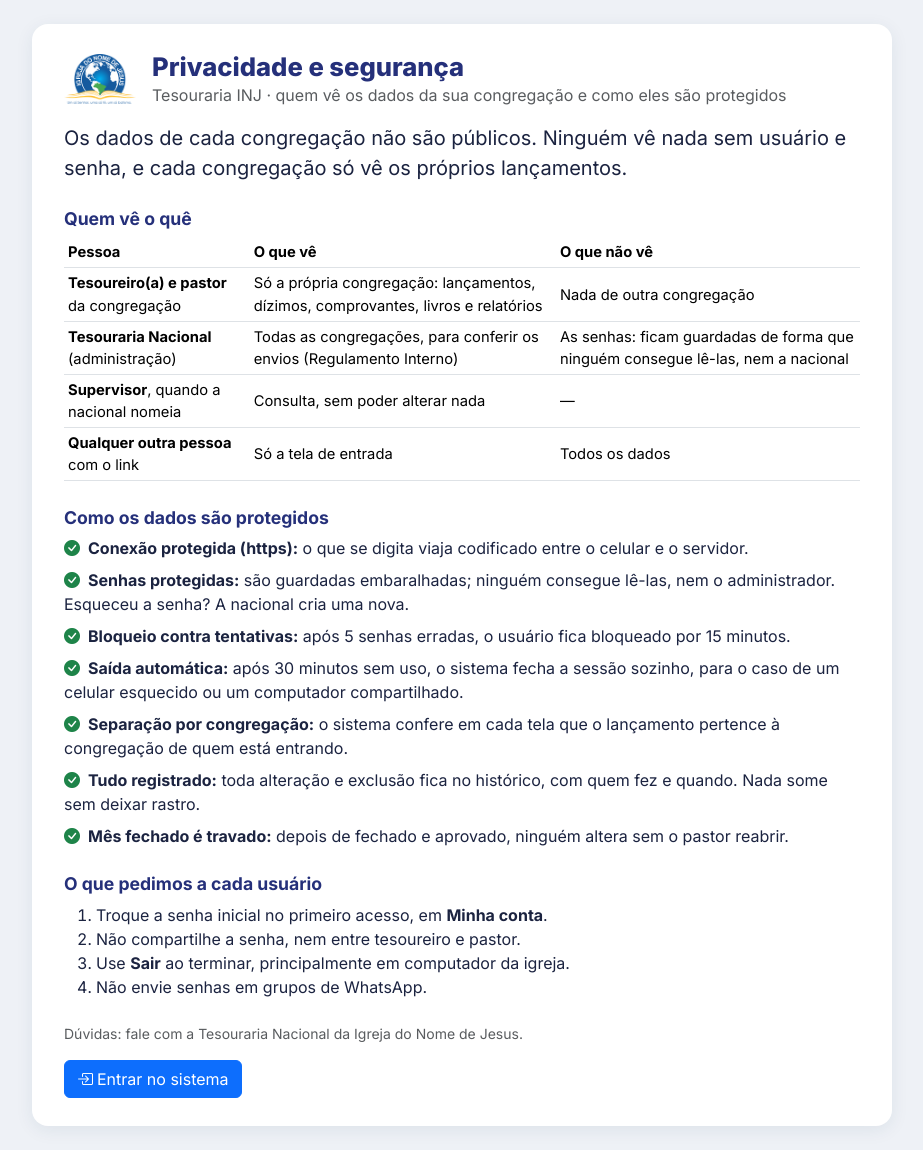
After one commit to CarlosjhcINJ/tesouraria-inj, a Flask app: page /privacidade in a window 1280 px wide. The commit adds this page. Shown: the whole page, without its empty margins (178-1101 px from the left). Run offline with Flask 3, Linux system fonts and the light colour scheme; some libraries are stand-ins or nearby versions.

Commit message:
Segurança: saída automática após 30 min, cabeçalhos de proteção, página Privacidade e segurança e teste de isolamento entre congregações
Co-Authored-By: Claude Opus 5.5 <noreply@anthropic.com>
Claude-Session: https://claude.ai/code/session_01QBoTViCtjnFNZfTGFVTzc6

```diff
--- a/app.py
+++ b/app.py
@@ -25,7 +25,7 @@ app.config.update(
     SESSION_COOKIE_HTTPONLY=True,
     SESSION_COOKIE_SAMESITE='Lax',
     SESSION_COOKIE_SECURE=os.environ.get('COOKIE_SECURE', '1' if db.IS_PG else '0') == '1',
-    PERMANENT_SESSION_LIFETIME=timedelta(hours=12),
+    PERMANENT_SESSION_LIFETIME=timedelta(hours=8),
     MAX_CONTENT_LENGTH=6 * 1024 * 1024,
 )
 
@@ -339,6 +339,41 @@ def csrf_token():
 
 
 app.jinja_env.globals['csrf_token'] = csrf_token
+
+
+MINUTOS_INATIVO = 30
+
+
+@app.before_request
+def sair_por_inatividade():
+    """Fecha a sessão depois de 30 minutos sem uso (celular esquecido, computador compartilhado)."""
+    if 'user_id' not in session or request.endpoint in ('static', 'login', 'privacidade'):
+        return None
+    agora = datetime.now(timezone.utc).timestamp()
+    ultimo = session.get('_ultimo', agora)
+    if agora - ultimo > MINUTOS_INATIVO * 60:
+        session.clear()
+        flash(f'Por segurança, a sessão foi encerrada após {MINUTOS_INATIVO} minutos sem uso. Entre de novo.', 'info')
+        return redirect(url_for('login'))
+    session['_ultimo'] = agora
+    return None
+
+
+@app.after_request
+def cabecalhos_seguranca(resp):
+    resp.headers.setdefault('X-Frame-Options', 'DENY')
+    resp.headers.setdefault('X-Content-Type-Options', 'nosniff')
+    resp.headers.setdefault('Referrer-Policy', 'same-origin')
+    if app.config.get('SESSION_COOKIE_SECURE'):
+        resp.headers.setdefault('Strict-Transport-Security', 'max-age=31536000')
+    if 'user_id' in session and request.endpoint != 'static':
+        resp.headers['Cache-Control'] = 'no-store'   # botão "voltar" não mostra dados depois de sair
+    return resp
+
+
+@app.route('/privacidade')
+def privacidade():
+    return render_template('privacidade.html')
 
 
 @app.before_request
--- a/templates/base.html
+++ b/templates/base.html
@@ -77,6 +77,7 @@
     {% endif %}
     <div class="nav-section mt-2">SISTEMA</div>
     <a href="{{ url_for('minha_conta') }}" class="nav-item {% if ep == 'minha_conta' %}active{% endif %}"><i class="bi bi-person-gear"></i> Minha conta</a>
+    <a href="{{ url_for('privacidade') }}" class="nav-item" target="_blank"><i class="bi bi-shield-lock"></i> Privacidade e segurança</a>
   </nav>
 
   <div class="sidebar-footer">
--- a/templates/login.html
+++ b/templates/login.html
@@ -81,7 +81,7 @@
   </form>
 
   <div class="footer-text">
-    Sem acesso? Fale com o administrador do sistema.
+    <i class="bi bi-shield-lock"></i> Seus dados são protegidos: <a href="{{ url_for('privacidade') }}">veja quem vê o quê</a>.<br/>Sem acesso? Fale com o administrador do sistema.
   </div>
 </div>
 <script src="https://cdn.jsdelivr.net/npm/bootstrap@5.3.2/dist/js/bootstrap.bundle.min.js"></script>
--- /dev/null
+++ b/templates/privacidade.html
@@ -0,0 +1,59 @@
+<!DOCTYPE html>
+<html lang="pt-BR">
+<head>
+<meta charset="UTF-8"/><meta name="viewport" content="width=device-width, initial-scale=1"/>
+<title>Privacidade e segurança — Tesouraria INJ</title>
+<link href="https://cdn.jsdelivr.net/npm/bootstrap@5.3.2/dist/css/bootstrap.min.css" rel="stylesheet"/>
+<link href="https://cdn.jsdelivr.net/npm/bootstrap-icons@1.11.3/font/bootstrap-icons.min.css" rel="stylesheet"/>
+<link href="https://fonts.googleapis.com/css2?family=Inter:wght@400;600;700;800&display=swap" rel="stylesheet"/>
+<style>
+  body { font-family: Inter, Arial, sans-serif; background: #eef1f6; color: #1b2340; }
+  .folha { max-width: 860px; margin: 24px auto; background: #fff; border-radius: 16px; padding: 28px 32px; box-shadow: 0 4px 18px rgba(26,58,92,.08); }
+  h1 { color: #25307a; font-weight: 800; font-size: 1.6rem; } h2 { color: #25307a; font-size: 1.1rem; font-weight: 700; margin-top: 1.6rem; }
+  .ok { color: #1e8449; } td, th { font-size: .92rem; }
+</style>
+</head>
+<body>
+<div class="folha">
+  <div class="d-flex align-items-center gap-3 mb-3">
+    <img src="{{ url_for('static', filename='img/logo-inj-160.png') }}" alt="Igreja do Nome de Jesus" style="width:72px"/>
+    <div><h1 class="mb-0">Privacidade e segurança</h1><div class="text-muted">Tesouraria INJ · quem vê os dados da sua congregação e como eles são protegidos</div></div>
+  </div>
+
+  <p class="lead">Os dados de cada congregação <b>não são públicos</b>. Ninguém vê nada sem usuário e senha, e cada congregação só vê os próprios lançamentos.</p>
+
+  <h2>Quem vê o quê</h2>
+  <table class="table table-sm align-middle">
+    <thead><tr><th>Pessoa</th><th>O que vê</th><th>O que não vê</th></tr></thead>
+    <tbody>
+      <tr><td><b>Tesoureiro(a) e pastor</b> da congregação</td><td>Só a própria congregação: lançamentos, dízimos, comprovantes, livros e relatórios</td><td>Nada de outra congregação</td></tr>
+      <tr><td><b>Tesouraria Nacional</b> (administração)</td><td>Todas as congregações, para conferir os envios (Regulamento Interno)</td><td>As senhas: ficam guardadas de forma que ninguém consegue lê-las, nem a nacional</td></tr>
+      <tr><td><b>Supervisor</b>, quando a nacional nomeia</td><td>Consulta, sem poder alterar nada</td><td>—</td></tr>
+      <tr><td><b>Qualquer outra pessoa</b> com o link</td><td>Só a tela de entrada</td><td>Todos os dados</td></tr>
+    </tbody>
+  </table>
+
+  <h2>Como os dados são protegidos</h2>
+  <ul class="list-unstyled">
+    <li class="mb-2"><i class="bi bi-check-circle-fill ok me-2"></i><b>Conexão protegida (https):</b> o que se digita viaja codificado entre o celular e o servidor.</li>
+    <li class="mb-2"><i class="bi bi-check-circle-fill ok me-2"></i><b>Senhas protegidas:</b> são guardadas embaralhadas; ninguém consegue lê-las, nem o administrador. Esqueceu a senha? A nacional cria uma nova.</li>
+    <li class="mb-2"><i class="bi bi-check-circle-fill ok me-2"></i><b>Bloqueio contra tentativas:</b> após 5 senhas erradas, o usuário fica bloqueado por 15 minutos.</li>
+    <li class="mb-2"><i class="bi bi-check-circle-fill ok me-2"></i><b>Saída automática:</b> após 30 minutos sem uso, o sistema fecha a sessão sozinho, para o caso de um celular esquecido ou um computador compartilhado.</li>
+    <li class="mb-2"><i class="bi bi-check-circle-fill ok me-2"></i><b>Separação por congregação:</b> o sistema confere em cada tela que o lançamento pertence à congregação de quem está entrando.</li>
+    <li class="mb-2"><i class="bi bi-check-circle-fill ok me-2"></i><b>Tudo registrado:</b> toda alteração e exclusão fica no histórico, com quem fez e quando. Nada some sem deixar rastro.</li>
+    <li class="mb-2"><i class="bi bi-check-circle-fill ok me-2"></i><b>Mês fechado é travado:</b> depois de fechado e aprovado, ninguém altera sem o pastor reabrir.</li>
+  </ul>
+
+  <h2>O que pedimos a cada usuário</h2>
+  <ol>
+    <li>Troque a senha inicial no primeiro acesso, em <b>Minha conta</b>.</li>
+    <li>Não compartilhe a senha, nem entre tesoureiro e pastor.</li>
+    <li>Use <b>Sair</b> ao terminar, principalmente em computador da igreja.</li>
+    <li>Não envie senhas em grupos de WhatsApp.</li>
+  </ol>
+
+  <p class="text-muted small mt-4 mb-0">Dúvidas: fale com a Tesouraria Nacional da Igreja do Nome de Jesus.</p>
+  <div class="mt-3"><a href="{{ url_for('login') }}" class="btn btn-primary"><i class="bi bi-box-arrow-in-right me-1"></i>Entrar no sistema</a></div>
+</div>
+</body>
+</html>
```
Also changed, not shown: tests/test_fluxo.py (+30 -0 lines).
